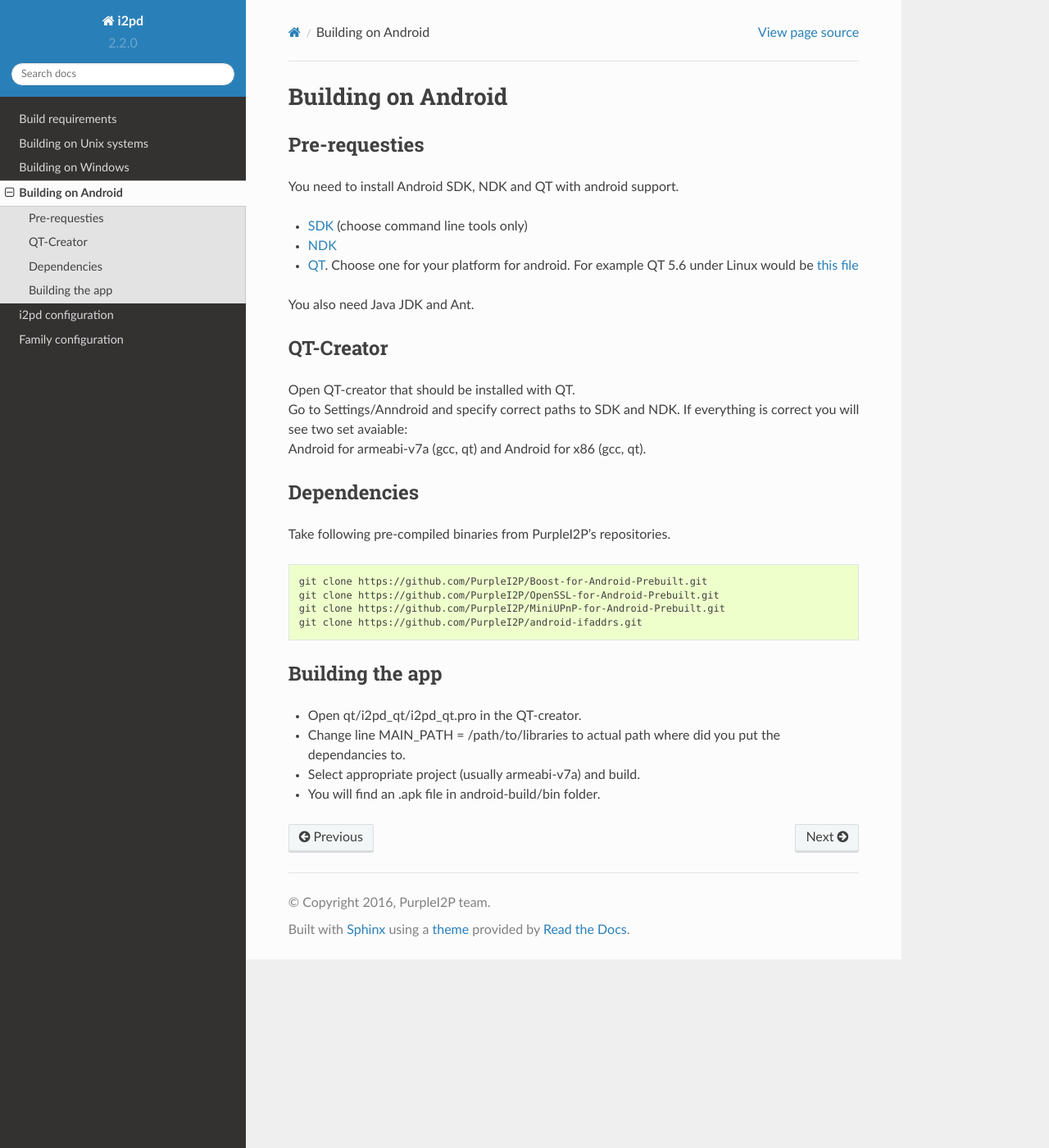
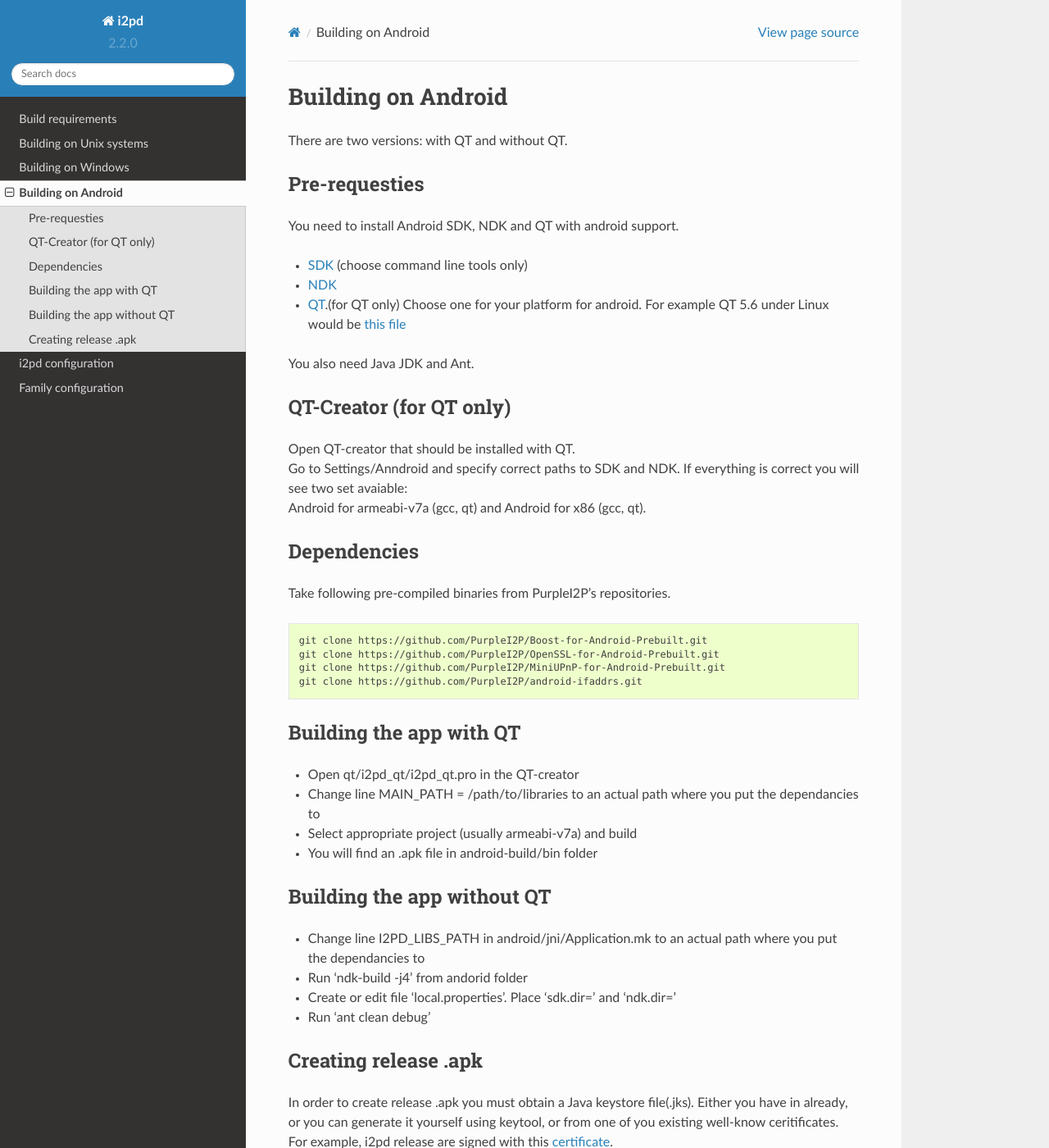
Before and after one commit to PurpleI2P/i2pd, a Sphinx documentation site: the page built from docs/build_notes_android.md, in a window 1280 px wide and 1400 px high. Shown: the whole window at 82% size. Built offline with Sphinx 7.4.7 and the Read the Docs theme 2.0.0, drawn with Linux system fonts in a browser that asks for light colours; some of the changed text lies outside the part shown.

Commit message:
buld instruction without QT

````diff
--- a/docs/build_notes_android.md
+++ b/docs/build_notes_android.md
@@ -1,5 +1,7 @@
 Building on Android
 ===================
+
+There are two versions: with QT and without QT.
 
 Pre-requesties
 --------------
@@ -8,12 +10,12 @@
 
 - [SDK](https://developer.android.com/studio/index.html) (choose command line tools only)
 - [NDK](https://developer.android.com/ndk/downloads/index.html)
-- [QT](https://www.qt.io/download-open-source/). Choose one for your platform for android. For example QT 5.6 under Linux would be [this file](http://download.qt.io/official_releases/qt/5.6/5.6.1-1/qt-opensource-linux-x64-android-5.6.1-1.run  )
+- [QT](https://www.qt.io/download-open-source/).(for QT only) Choose one for your platform for android. For example QT 5.6 under Linux would be [this file](http://download.qt.io/official_releases/qt/5.6/5.6.1-1/qt-opensource-linux-x64-android-5.6.1-1.run  )
 
 You also need Java JDK and Ant.
 
-QT-Creator
-----------
+QT-Creator (for QT only)
+------------------------
 Open QT-creator that should be installed with QT.
 Go to Settings/Anndroid and specify correct paths to SDK and NDK.
 If everything is correct you will see two set avaiable:
@@ -30,9 +32,26 @@
 ```
 
 
-Building the app
-----------------
-- Open qt/i2pd_qt/i2pd_qt.pro in the QT-creator.
-- Change line MAIN_PATH = /path/to/libraries to actual path where did you put the dependancies to.
-- Select appropriate project (usually armeabi-v7a) and build.
-- You will find an .apk file in android-build/bin folder.
+Building the app with QT
+------------------------
+- Open qt/i2pd_qt/i2pd_qt.pro in the QT-creator
+- Change line MAIN_PATH = /path/to/libraries to an actual path where you put the dependancies to
+- Select appropriate project (usually armeabi-v7a) and build
+- You will find an .apk file in android-build/bin folder
+
+Building the app without QT
+---------------------------
+- Change line I2PD_LIBS_PATH in android/jni/Application.mk to an actual path where you put the dependancies to
+- Run 'ndk-build -j4' from andorid folder
+- Create or edit file 'local.properties'. Place 'sdk.dir=<path to SDK>' and 'ndk.dir=<path to NDK>'
+- Run 'ant clean debug'
+
+Creating release .apk
+----------------------
+In order to create release .apk you must obtain a Java keystore file(.jks). Either you have in already, or you can generate it yourself using keytool, or from one of you existing well-know ceritificates. For example, i2pd release are signed with this [certificate](https://github.com/PurpleI2P/i2pd/blob/openssl/contrib/certificates/router/orignal_at_mail.i2p.crt).
+Create file 'ant.propeties'
+key.store=<path to keystore file>
+key.alias=<alias name>
+key.store.password=<keystore password>
+key.alias.password=<alias password>
+Run 'ant clean release'
````
